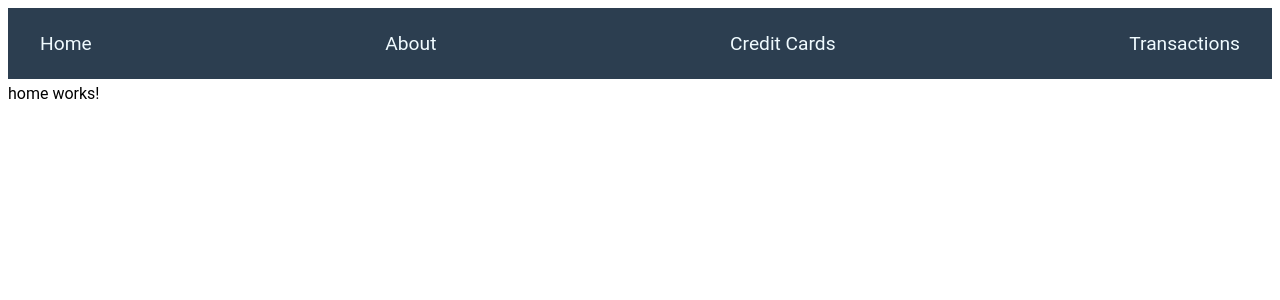
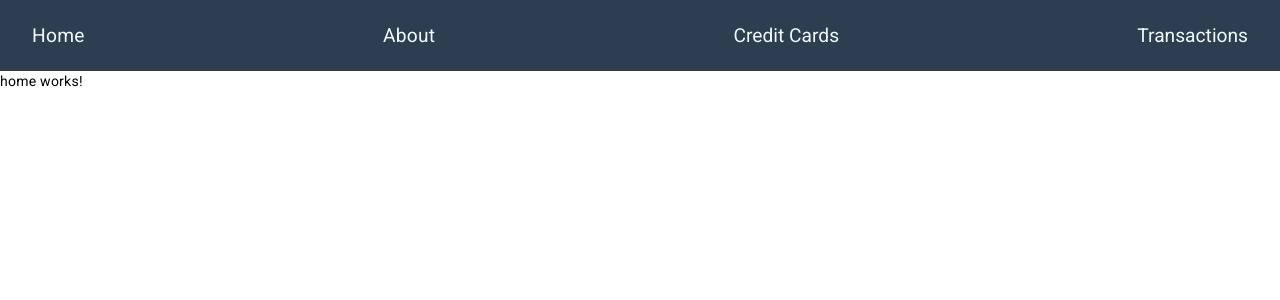
Before and after one commit to Sirety/AFE, an Angular app in the folder Web/CCMS/: page / in a window 1280 px wide. Shown: the top 300 px of the page. Built offline with nearby package versions, Linux system fonts and the light colour scheme.

Commit message:
added Angular material

```diff
--- a/Web/CCMS/angular.json
+++ b/Web/CCMS/angular.json
@@ -30,6 +30,7 @@
               "src/assets"
             ],
             "styles": [
+              "@angular/material/prebuilt-themes/deeppurple-amber.css",
               "src/styles.scss"
             ],
             "scripts": []
@@ -99,6 +100,7 @@
               "src/assets"
             ],
             "styles": [
+              "@angular/material/prebuilt-themes/deeppurple-amber.css",
               "src/styles.scss"
             ],
             "scripts": []
--- a/Web/CCMS/package.json
+++ b/Web/CCMS/package.json
@@ -11,10 +11,12 @@
   "private": true,
   "dependencies": {
     "@angular/animations": "^16.2.0",
+    "@angular/cdk": "^16.2.4",
     "@angular/common": "^16.2.0",
     "@angular/compiler": "^16.2.0",
     "@angular/core": "^16.2.0",
     "@angular/forms": "^16.2.0",
+    "@angular/material": "^16.2.4",
     "@angular/platform-browser": "^16.2.0",
     "@angular/platform-browser-dynamic": "^16.2.0",
     "@angular/router": "^16.2.0",
--- a/Web/CCMS/src/app/app.module.ts
+++ b/Web/CCMS/src/app/app.module.ts
@@ -1,6 +1,7 @@
 import { HttpClientModule } from '@angular/common/http';
 import { NgModule } from '@angular/core';
 import { BrowserModule } from '@angular/platform-browser';
+import { BrowserAnimationsModule } from '@angular/platform-browser/animations';
 import { AboutComponent } from './about/about.component';
 import { AppRoutingModule } from './app-routing.module';
 import { AppComponent } from './app.component';
@@ -22,6 +23,7 @@
     CreditCardModule,
     AppRoutingModule,
     HttpClientModule,
+    BrowserAnimationsModule,
   ],
   providers: [],
   bootstrap: [AppComponent],
--- a/Web/CCMS/src/index.html
+++ b/Web/CCMS/src/index.html
@@ -6,8 +6,11 @@
   <base href="/">
   <meta name="viewport" content="width=device-width, initial-scale=1">
   <link rel="icon" type="image/x-icon" href="favicon.ico">
+  <link rel="preconnect" href="https://fonts.gstatic.com">
+  <link href="https://fonts.googleapis.com/css2?family=Roboto:wght@300;400;500&display=swap" rel="stylesheet">
+  <link href="https://fonts.googleapis.com/icon?family=Material+Icons" rel="stylesheet">
 </head>
-<body>
+<body class="mat-typography">
   <app-root></app-root>
 </body>
 </html>
--- a/Web/CCMS/src/styles.scss
+++ b/Web/CCMS/src/styles.scss
@@ -37,3 +37,6 @@
   font-family: 'Roboto', sans-serif;
   /* Use the Roboto font for consistency */
 }
+
+html, body { height: 100%; }
+body { margin: 0; font-family: Roboto, "Helvetica Neue", sans-serif; }
```
Also changed, not shown: 1 other file (tests, documents, lock files or other folders).
